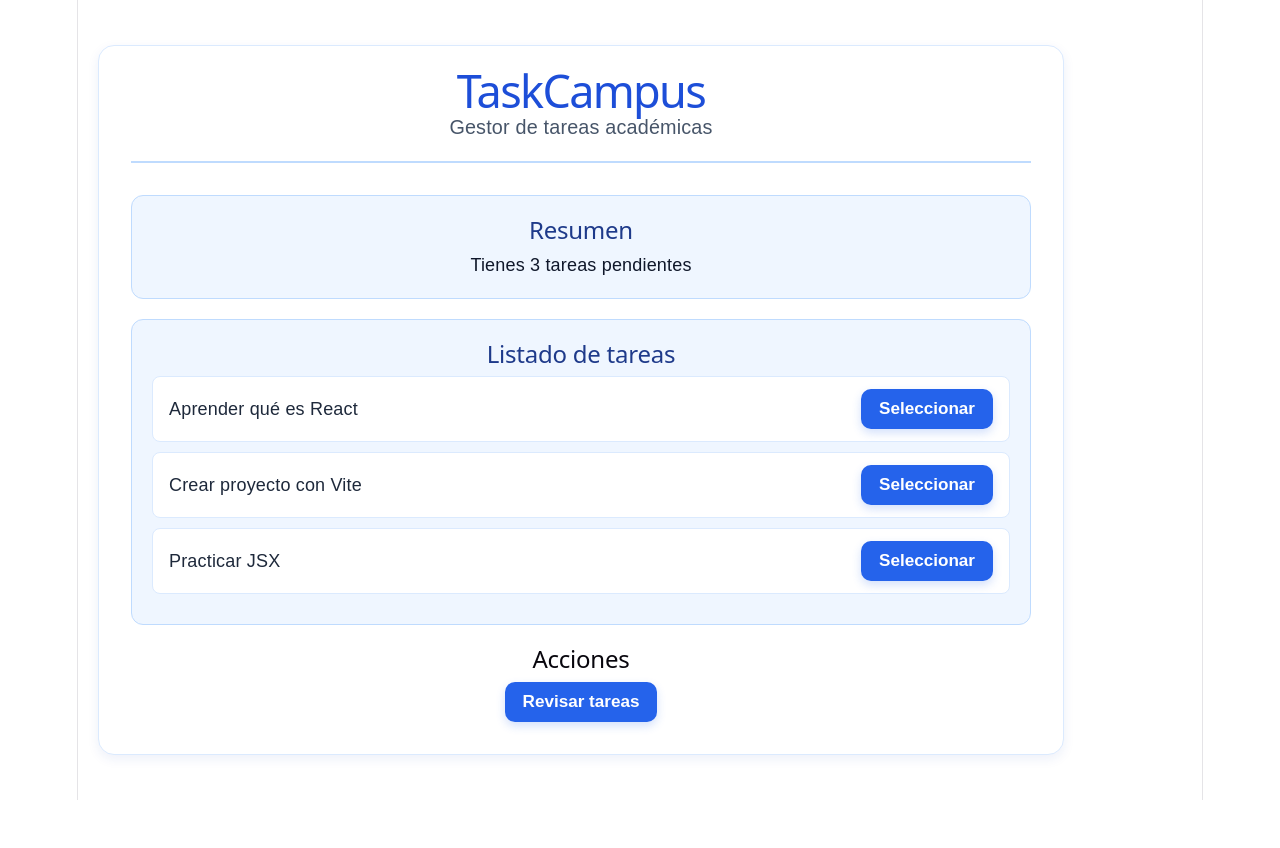
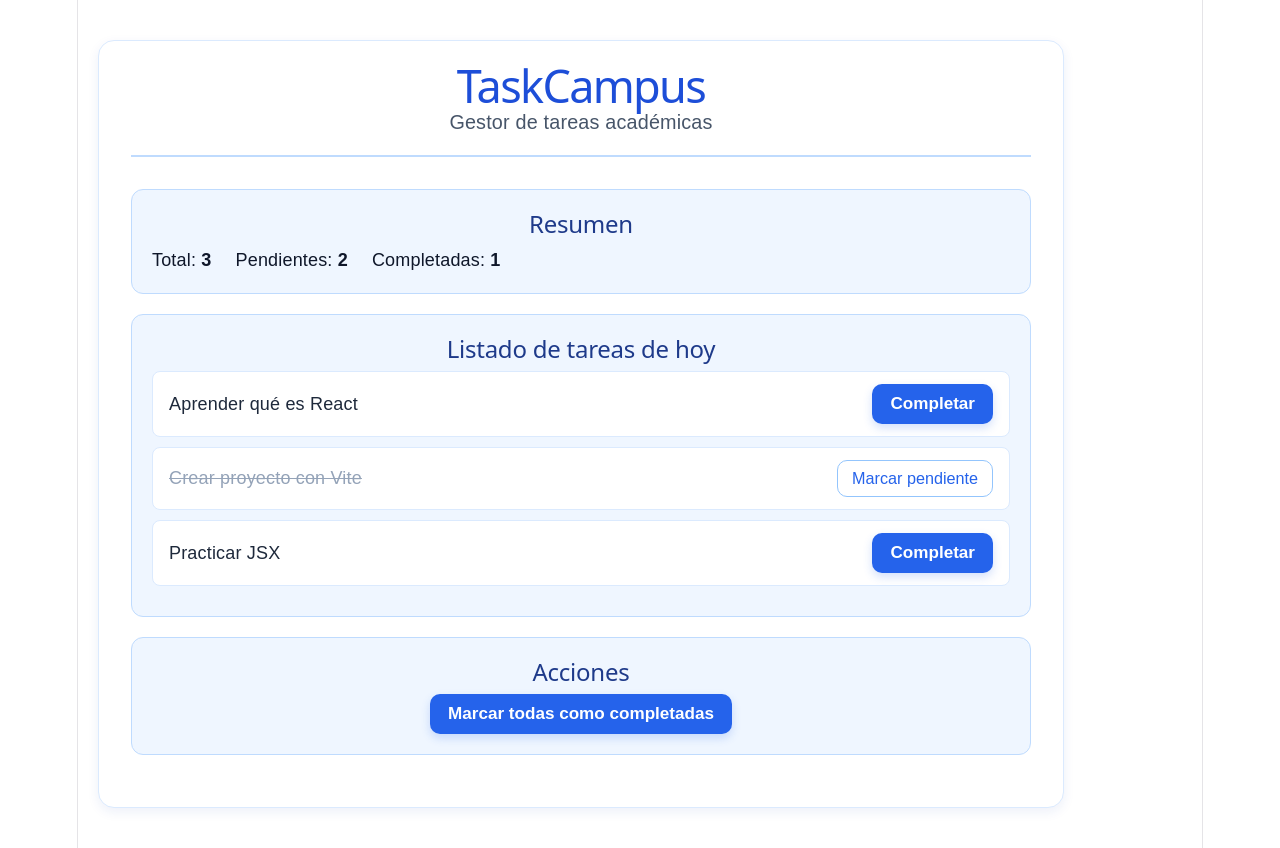
Before and after one commit to benjitaminmon/TaskCampus, a React (Vite) app: page / in a window 1280 px wide. Before the commit the page ends 800 px from the top, so only its background shows below. Built offline with nearby package versions, Linux system fonts and the light colour scheme.

Commit message:
Tutoriales 05-07: tareas en estado, lista con map, resumen calculado y sin alertas

```diff
--- a/src/App.css
+++ b/src/App.css
@@ -106,3 +106,25 @@ body {
   background-color: #eff6ff;
   border-color: #2563eb;
 }
+
+/* Tutorial 07: estado visual de las tareas y resumen */
+.task-title--completed {
+  text-decoration: line-through;
+  color: #94a3b8;
+}
+
+.summary-list {
+  list-style: none;
+  padding: 0;
+  margin: 0;
+  display: flex;
+  flex-wrap: wrap;
+  gap: 24px;
+}
+
+.task-button:disabled {
+  background-color: #93c5fd;
+  cursor: not-allowed;
+  transform: none;
+  box-shadow: none;
+}
--- a/src/App.jsx
+++ b/src/App.jsx
@@ -1,23 +1,58 @@
+import { useState } from 'react'
 import './App.css'
 import Header from './components/Header'
 import TaskSummary from './components/TaskSummary'
 import TaskList from './components/TaskList'
 import ActionButton from './components/ActionButton'
 
+// Modelo de datos común para toda la app: { id, titulo, completada }
+const TAREAS_INICIALES = [
+  { id: 1, titulo: 'Aprender qué es React', completada: false },
+  { id: 2, titulo: 'Crear proyecto con Vite', completada: true },
+  { id: 3, titulo: 'Practicar JSX', completada: false },
+]
+
 function App() {
-  function reviewTasks() {
-    alert('Tienes 3 tareas pendientes por revisar')
+  // Estado: la colección de tareas vive en App y se comparte por props
+  const [tareas, setTareas] = useState(TAREAS_INICIALES)
+
+  // Dato derivado: se calcula desde el estado, no se guarda aparte
+  const todasCompletadas = tareas.every((tarea) => tarea.completada)
+
+  // Alterna pendiente/completada creando un array y un objeto NUEVOS
+  function alternarTarea(id) {
+    setTareas((previas) =>
+      previas.map((tarea) =>
+        tarea.id === id ? { ...tarea, completada: !tarea.completada } : tarea
+      )
+    )
   }
+
+  function completarTodas() {
+    setTareas((previas) =>
+      previas.map((tarea) => ({ ...tarea, completada: true }))
+    )
+  }
+
   return (
     <main className="app-container">
       <Header
         title="TaskCampus"
         description="Gestor de tareas académicas"
       />
-      <TaskSummary total={3} />
-      <TaskList title="Listado de tareas de hoy" />
-      <ActionButton onReview={reviewTasks} />
+      <TaskSummary tareas={tareas} />
+      <TaskList
+        title="Listado de tareas de hoy"
+        tareas={tareas}
+        onToggle={alternarTarea}
+      />
+      <ActionButton
+        label="Marcar todas como completadas"
+        onAction={completarTodas}
+        disabled={todasCompletadas}
+      />
     </main>
   )
 }
+
 export default App
--- a/src/components/ActionButton.jsx
+++ b/src/components/ActionButton.jsx
@@ -1,9 +1,9 @@
-function ActionButton({ onReview }) {
+function ActionButton({ label, onAction, disabled = false }) {
   return (
-    <section>
-      <h2>Acciones</h2>
-      <button onClick={onReview} className="task-button">
-        Revisar tareas
+    <section className="card">
+      <h2 className="section-title">Acciones</h2>
+      <button onClick={onAction} className="task-button" disabled={disabled}>
+        {label}
       </button>
     </section>
   )
--- a/src/components/TaskList.jsx
+++ b/src/components/TaskList.jsx
@@ -1,32 +1,28 @@
-const tasks = ['Aprender qué es React', 'Crear proyecto con Vite', 'Practicar JSX']
-function showTask(taskName) {
-    alert(`Has seleccionado la tarea: ${taskName}`)
-  }
-function TaskList() {
-    return (
+function TaskList({ title, tareas, onToggle }) {
+  return (
     <section className="card">
-      <h2 className="section-title">Listado de tareas</h2>
+      <h2 className="section-title">{title}</h2>
       <ul className="task-list">
-          <li className="task-item">
-            {tasks[0]}
-            <button onClick={() => showTask(tasks[0])} className="task-button">
-                Seleccionar
+        {tareas.map((tarea) => (
+          <li key={tarea.id} className="task-item">
+            <span
+              className={
+                tarea.completada ? 'task-title task-title--completed' : 'task-title'
+              }
+            >
+              {tarea.titulo}
+            </span>
+            <button
+              className={tarea.completada ? 'task-button-secondary' : 'task-button'}
+              onClick={() => onToggle(tarea.id)}
+            >
+              {tarea.completada ? 'Marcar pendiente' : 'Completar'}
             </button>
           </li>
-          <li className="task-item">
-            {tasks[1]}
-            <button onClick={() => showTask(tasks[1])} className="task-button">
-                Seleccionar
-            </button>
-          </li>
-          <li className="task-item">
-            {tasks[2]}
-            <button onClick={() => showTask(tasks[2])} className="task-button">
-                Seleccionar
-            </button>
-          </li>
+        ))}
       </ul>
     </section>
   )
 }
+
 export default TaskList
--- a/src/components/TaskSummary.jsx
+++ b/src/components/TaskSummary.jsx
@@ -1,8 +1,17 @@
-function TaskSummary({ total }) {
+function TaskSummary({ tareas }) {
+  // Contadores derivados: siempre coinciden con la lista
+  const total = tareas.length
+  const completadas = tareas.filter((tarea) => tarea.completada).length
+  const pendientes = total - completadas
+
   return (
     <section className="card">
       <h2 className="section-title">Resumen</h2>
-      <p>Tienes {total} tareas pendientes</p>
+      <ul className="summary-list">
+        <li>Total: <strong>{total}</strong></li>
+        <li>Pendientes: <strong>{pendientes}</strong></li>
+        <li>Completadas: <strong>{completadas}</strong></li>
+      </ul>
     </section>
   )
 }
```
